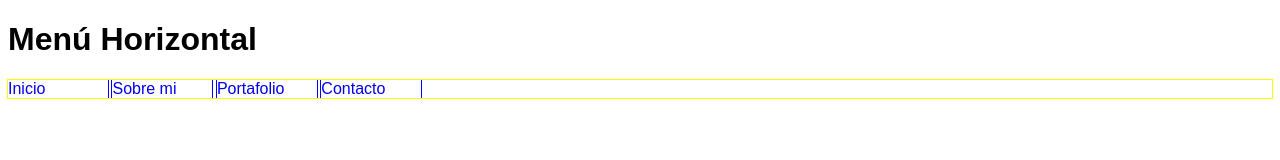
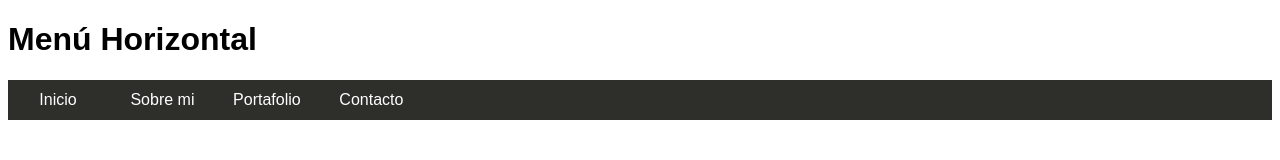
Before and after one commit to maribeltorresg/menu-horizontal, a plain HTML site: page index.html in a window 1280 px wide. Drawn offline with Linux system fonts and the light colour scheme.

Commit message:
Usando display

```diff
--- a/css/main.css
+++ b/css/main.css
@@ -1,24 +1,32 @@
 /* Color de fondo --> #2e2e2a
-    Color de hover  */
+    Color de hover --> #f9a91a */
 body {
     font-family: sans-serif;
 }
 nav {
-    outline: 1px solid yellow;
+    /* outline: 1px solid yellow; */
 }
 ul {
-    outline: 1px solid red;
+    /* outline: 1px solid red; */
+    background-color: #2e2e2a;
     list-style: none;
+    line-height: 40px;
     margin: 0;
     padding: 0;
 }
 li {
-    outline: 1px solid blue;
+    /* outline: 1px solid blue; */
     display: inline-block;
+    text-align: center;
     width: 100px;
 }
 a {
-    outline: 1px solid green;
+    /* outline: 1px solid green; */
+    color: #fff;
     display: block;
     text-decoration: none;
 }
+a:hover {
+    background: #f9a91a;
+    color: #000;
+}
```
